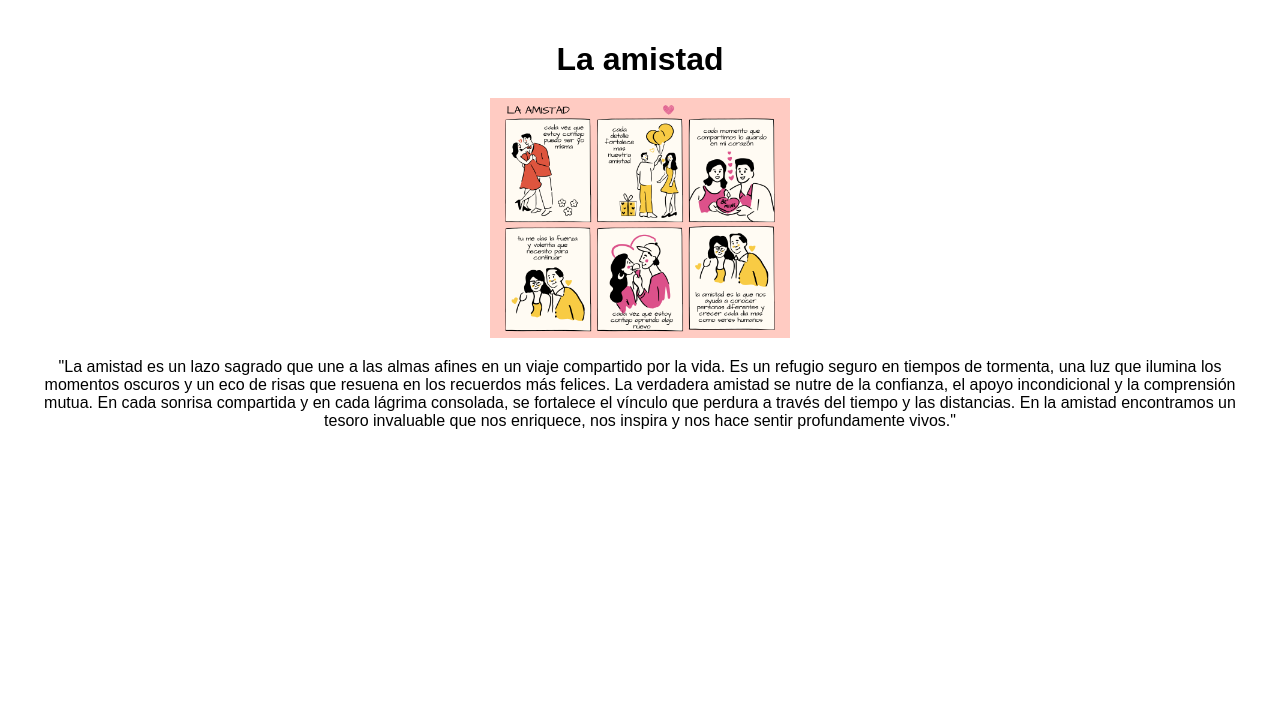
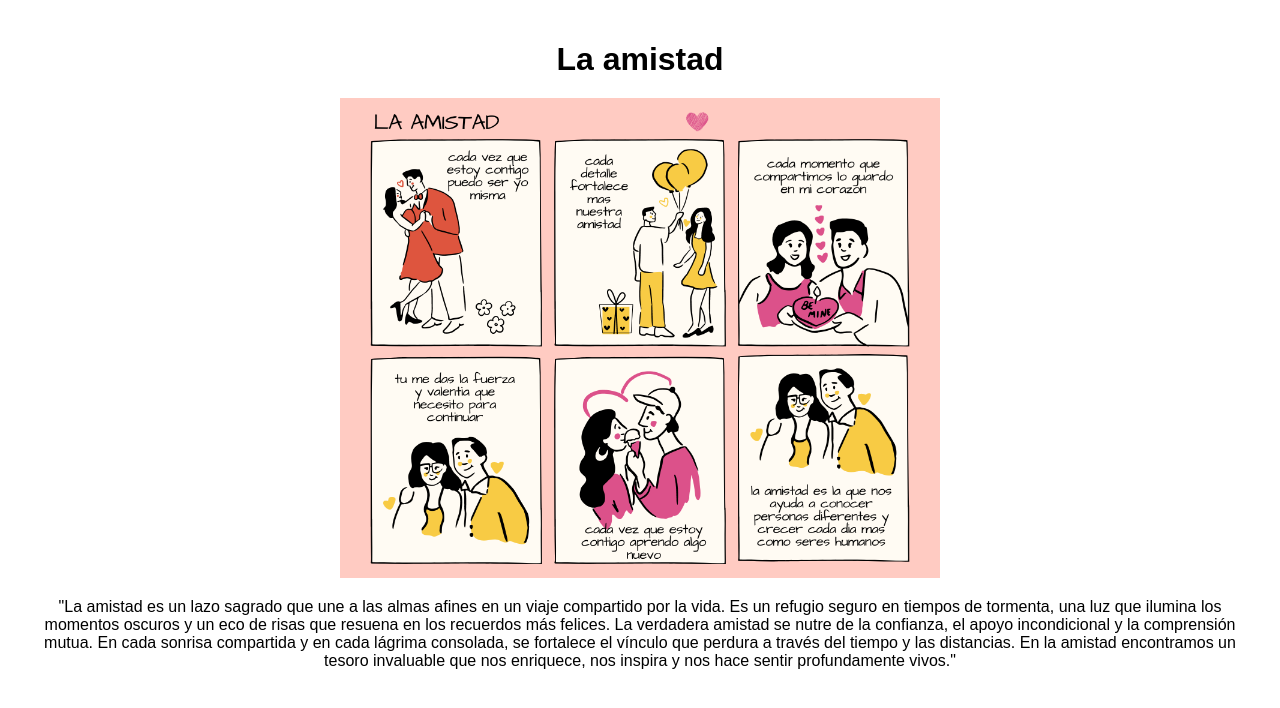
Before and after one commit to Giocaba/web-ana, a plain HTML site: page index.html in a window 1280 px wide. Drawn offline with Linux system fonts and the light colour scheme.

Commit message:
Update index.html

```diff
--- a/index.html
+++ b/index.html
@@ -26,7 +26,7 @@
 <body>
 <div class="container">
     <h1>La amistad</h1>
-    <img src="https://github.com/Giocaba/web-ana/blob/main/1.png?raw=true" alt="Imagen"  width="300" height="200">
+    <img src="https://github.com/Giocaba/web-ana/blob/main/1.png?raw=true" alt="Imagen"  width="600" height="600">
     <p>"La amistad es un lazo sagrado que une a las almas afines en un viaje compartido por la vida. Es un refugio seguro en tiempos de tormenta, una luz que ilumina los momentos oscuros y un eco de risas que resuena en los recuerdos más felices. La verdadera amistad se nutre de la confianza, el apoyo incondicional y la comprensión mutua. En cada sonrisa compartida y en cada lágrima consolada, se fortalece el vínculo que perdura a través del tiempo y las distancias. En la amistad encontramos un tesoro invaluable que nos enriquece, nos inspira y nos hace sentir profundamente vivos."</p>
 </div>
 </body>
```
